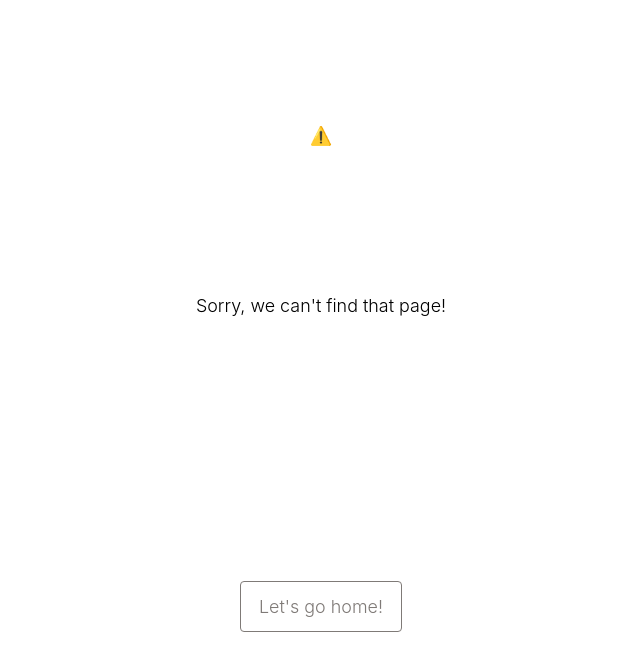
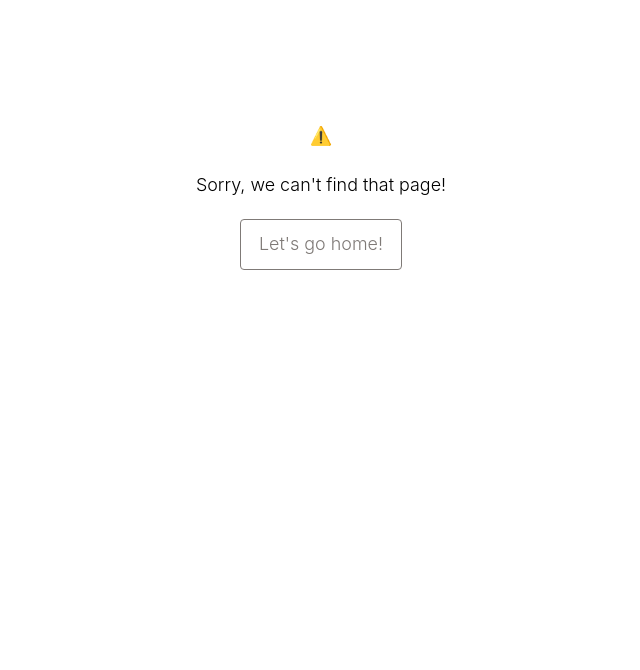
Before and after one commit to stohar/The-Harker-Family-React, a website built with Parcel: page 404.html in a window 1280 px wide. Shown: the whole page, without its empty margins (319-959 px from the left). Built offline with nearby package versions, Linux system fonts and the light colour scheme; no server answers.

Commit message:
Commit from TeleportHQ

```diff
--- a/not-found.css
+++ b/not-found.css
@@ -44,7 +44,7 @@
 }
 .not-found-banner {
   width: 100%;
-  height: 100vh;
+  height: auto;
   display: flex;
   align-items: center;
   padding-left: 48px;
@@ -70,11 +70,11 @@
 }
 .not-found-navlink {
   color: var(--dl-color-gray-black);
-  margin-top: 15vh;
+  margin-top: 0vh;
   transition: 0.3s;
   padding-top: var(--dl-space-space-unit);
   padding-left: 32px;
-  margin-bottom: 15vh;
+  margin-bottom: 0vh;
   padding-right: 32px;
   padding-bottom: var(--dl-space-space-unit);
   text-decoration: none;
```
